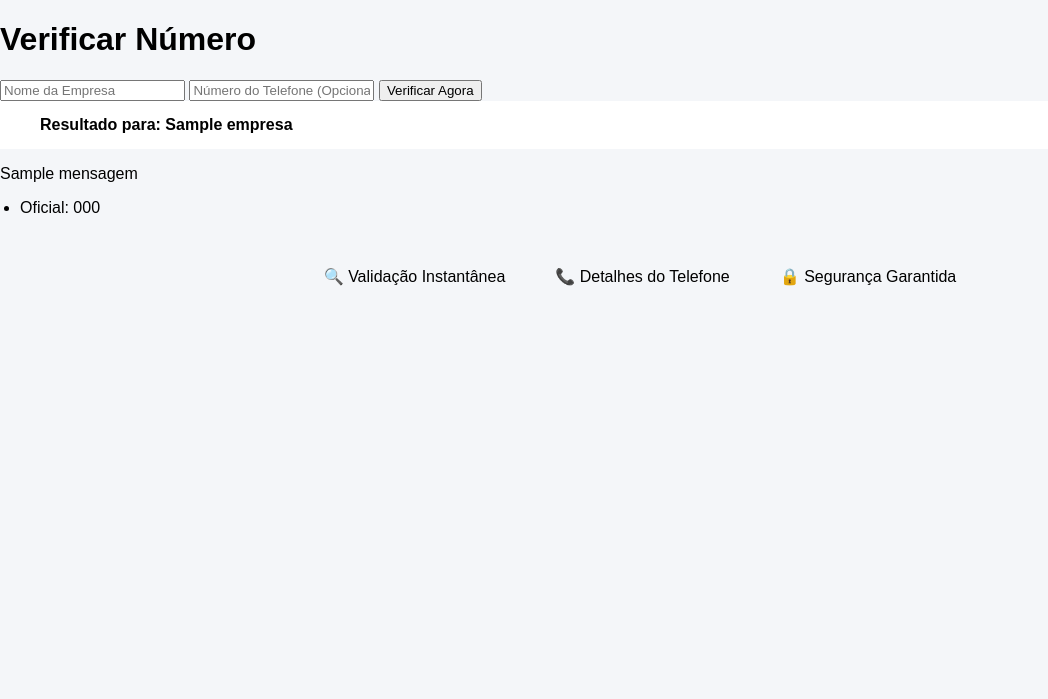
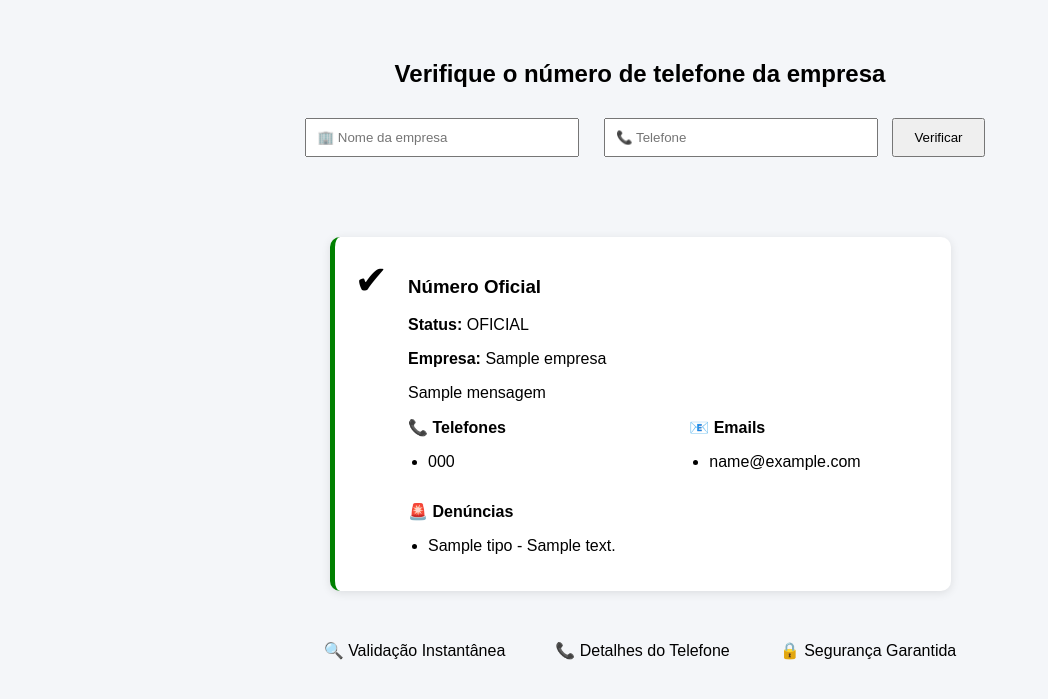
Before and after one commit to dealkis/CallCheck, a Flask app: template templates/index.html in a window 1280 px wide. Shown: the part 64-763 px from the top of the page, without its empty margins (0-1048 px from the left). Run offline with Flask 3, Linux system fonts and the light colour scheme; the template is opened without the code that fills it: most values are stand-ins (such as "Sample title", 1, 10 or a date in 2020).

Commit message:
Update index.html

```diff
--- a/templates/index.html
+++ b/templates/index.html
@@ -1,26 +1,70 @@
 {% extends "base.html" %}
 
 {% block content %}
-    <h1>Verificar Número</h1>
-    <form method="POST">
-        <input type="text" name="nome" placeholder="Nome da Empresa" required>
-        <input type="text" name="telefone" placeholder="Número do Telefone (Opcional)">
-        <button type="submit">Verificar Agora</button>
+<section class="hero">
+    <h1>Verifique o número de telefone da empresa</h1>
+    <form method="POST" class="form-box">
+        <input type="text" name="nome" placeholder="🏢 Nome da empresa" required>
+        <input type="text" name="telefone" placeholder="📞 Telefone">
+        <button type="submit">Verificar</button>
     </form>
+</section>
 
-    {% if resultado %}
-        <article>
-            <header>
-                <strong>Resultado para: {{ resultado.empresa }}</strong>
-            </header>
-            <p>{{ resultado.mensagem }}</p>
+{% if resultado %}
+<div class="resultado
+    {% if resultado.status == 'OFICIAL' %}sucesso
+    {% elif resultado.status == 'ALERTA' %}alerta
+    {% else %}erro
+    {% endif %}">
+
+    <div class="icone">
+        {% if resultado.status == 'OFICIAL' %}✔
+        {% elif resultado.status == 'ALERTA' %}⚠
+        {% else %}✖
+        {% endif %}
+    </div>
+
+    <div class="info">
+        <h3>
+            {% if resultado.status == 'OFICIAL' %}Número Oficial
+            {% elif resultado.status == 'ALERTA' %}Número com denúncias
+            {% elif resultado.status == 'CANAIS' %}Canais oficiais
+            {% else %}Número não oficial
+            {% endif %}
+        </h3>
+        <p><strong>Status:</strong> {{ resultado.status }}</p>
+        {% if resultado.empresa %}<p><strong>Empresa:</strong> {{ resultado.empresa }}</p>{% endif %}
+        <p>{{ resultado.mensagem }}</p>
+
+        <div class="colunas">
             {% if resultado.telefones %}
+            <div class="coluna">
+                <strong>📞 Telefones</strong>
                 <ul>
-                    {% for tel in resultado.telefones %}
-                        <li>Oficial: {{ tel }}</li>
-                    {% endfor %}
+                    {% for tel in resultado.telefones %}<li>{{ tel }}</li>{% endfor %}
                 </ul>
+            </div>
             {% endif %}
-        </article>
-    {% endif %}
+
+            {% if resultado.emails %}
+            <div class="coluna">
+                <strong>📧 Emails</strong>
+                <ul>
+                    {% for email in resultado.emails %}<li>{{ email }}</li>{% endfor %}
+                </ul>
+            </div>
+            {% endif %}
+        </div>
+
+        {% if resultado.denuncias %}
+        <div style="margin-top: 15px;">
+            <strong>🚨 Denúncias</strong>
+            <ul>
+                {% for d in resultado.denuncias %}<li>{{ d.tipo }} - {{ d.descricao }}</li>{% endfor %}
+            </ul>
+        </div>
+        {% endif %}
+    </div>
+</div>
+{% endif %}
 {% endblock %}
```
